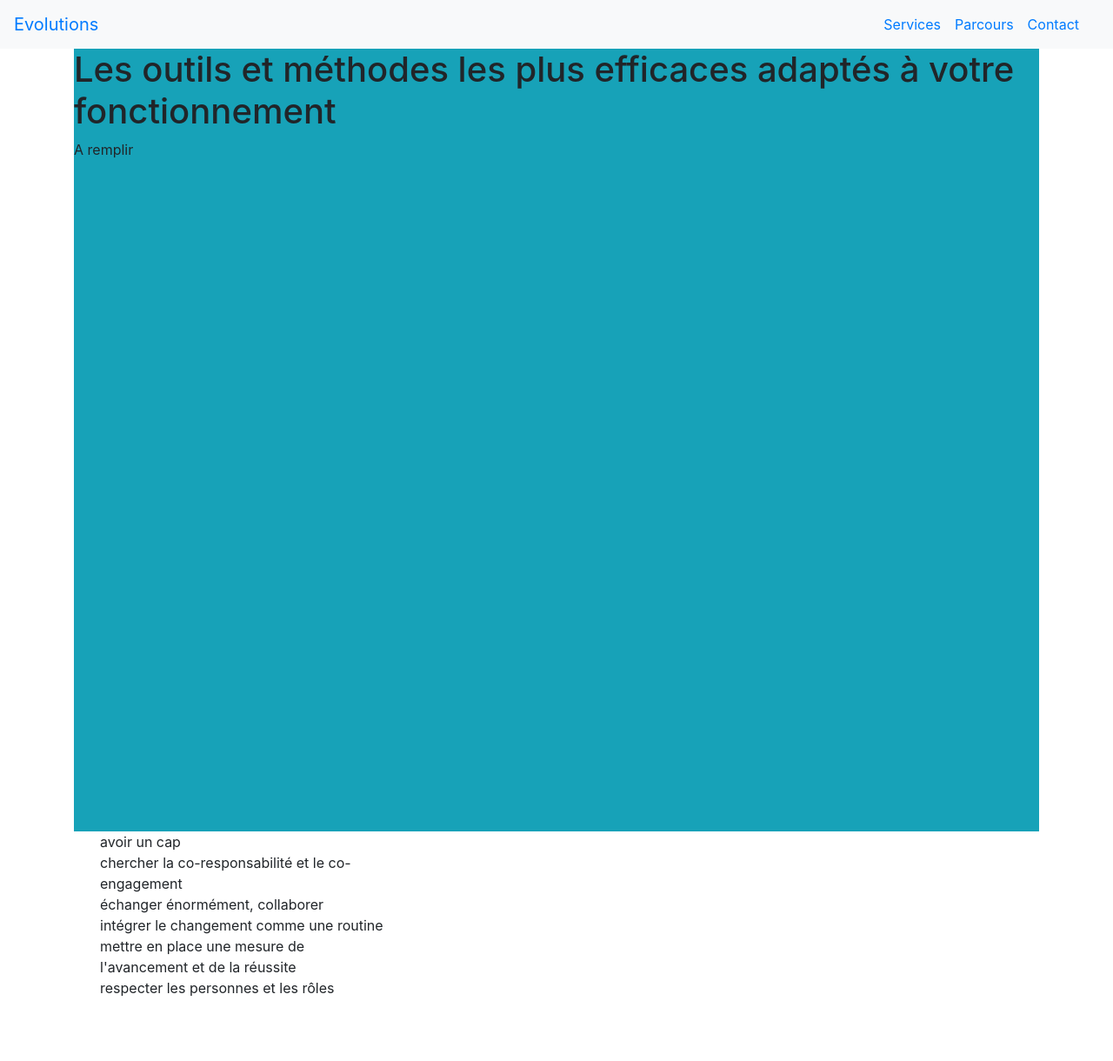
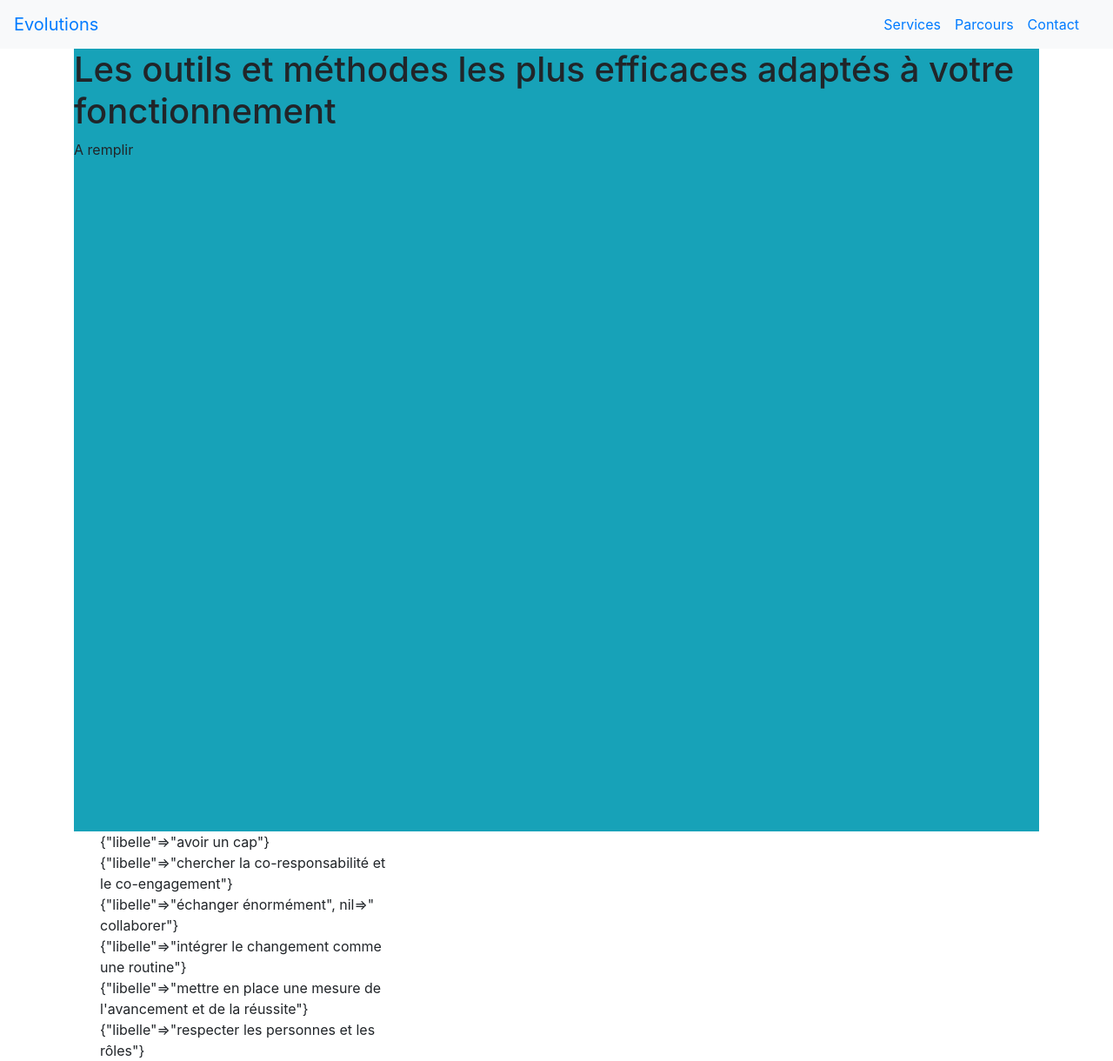
Before and after one commit to OrgaEvolutions/orgaevolutions.github.io, a Jekyll site: the page built from index.html, in a window 1280 px wide. Shown: the whole page at 87% size. Built offline with Jekyll 4.4.1, drawn with Linux system fonts in a browser that asks for light colours; before the commit the page ends 1148 px from its top, so only the background shows below that.

Commit message:
Update index.html

```diff
--- a/index.html
+++ b/index.html
@@ -8,25 +8,9 @@ title: evolutions
 
 </div>
 <div class="container">
-	<div class="col-4">
-		avoir un cap
-	</div>
-	<div class="col-4">
-		chercher la co-responsabilité et le co-engagement
-	</div>
-
-	<div class="col-4">
-		échanger énormément, collaborer
-	</div>
-	<div class="col-4">
-		intégrer le changement comme une routine
-	</div>
-
-	<div class="col-4">
-		mettre en place une mesure de l'avancement et de la réussite
-	</div>
-
-	<div class="col-4">
-		respecter les personnes et les rôles
-	</div>
+	{% for libelle in site.data.principes %}
+	    <div class="col-md-4">
+	      {{ libelle }}
+	    </div>
+	{% endfor %}
 </div>
```
